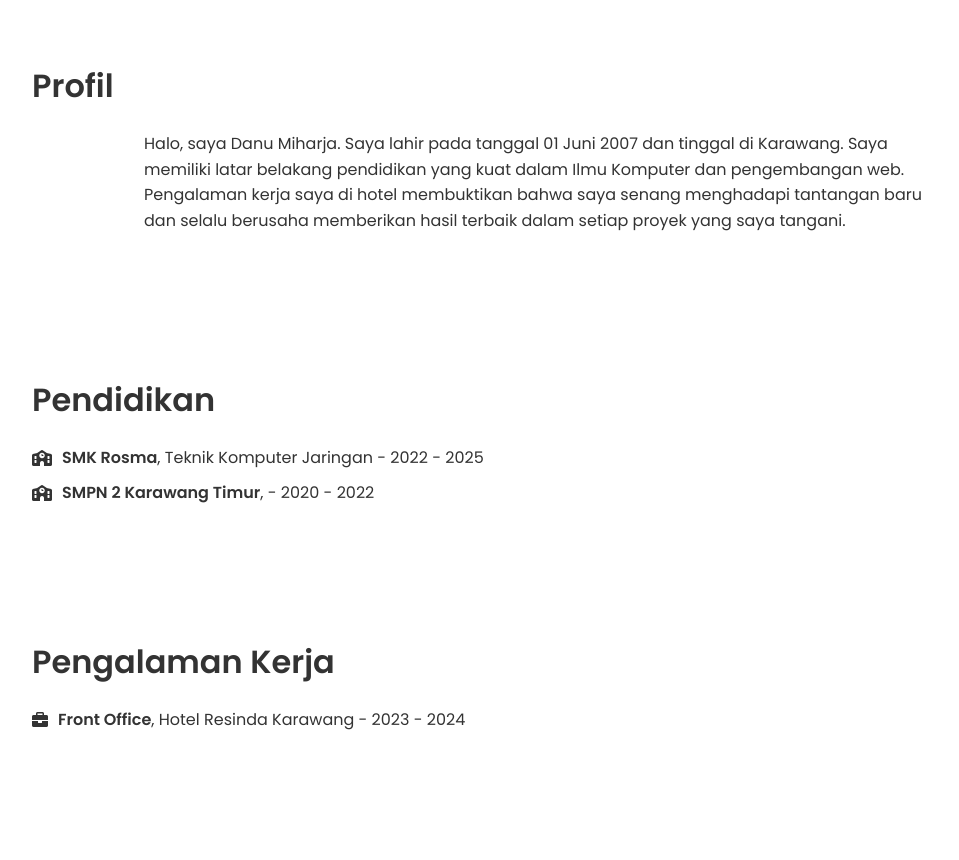
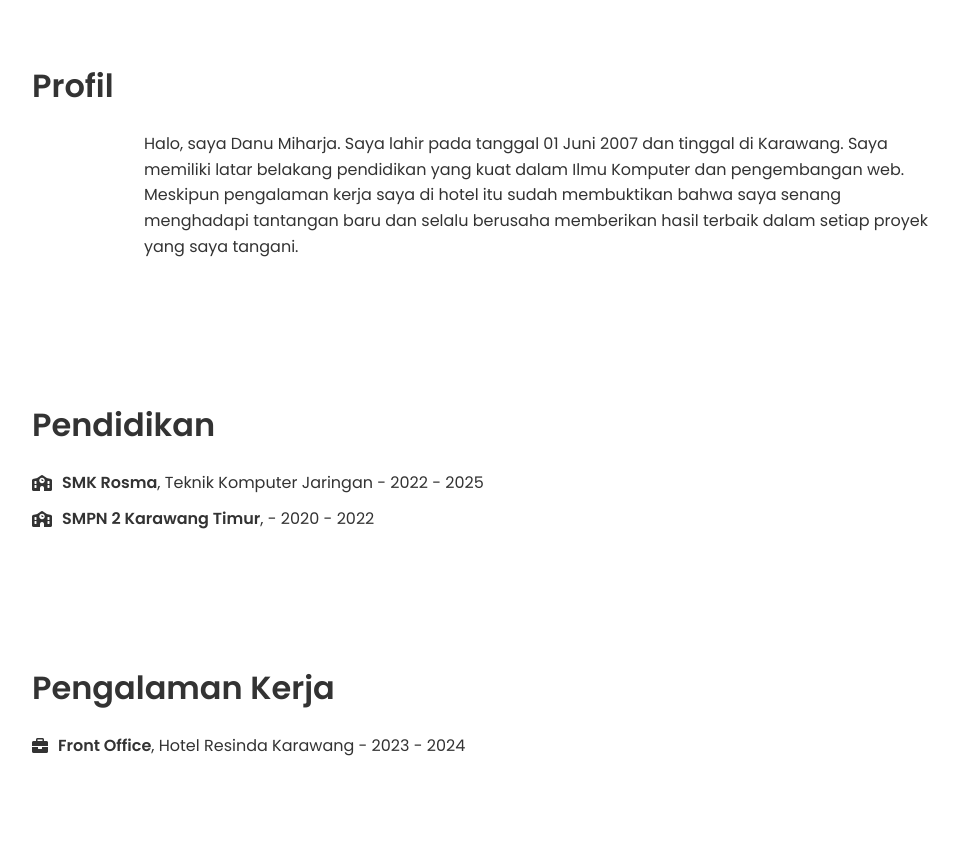
Before and after one commit to Axilote01/DanuMiharja, a plain HTML site: page index.html in a window 1280 px wide. Shown: the part 800-1660 px from the top of the page, without its empty margins (96-1055 px from the left). Drawn offline with Linux system fonts and the light colour scheme.

Commit message:
Update index.html

```diff
--- a/index.html
+++ b/index.html
@@ -45,7 +45,7 @@
     <main>
         <section id="profile" class="section">
             <h2>Profil</h2>
-            <p>Halo, saya Danu Miharja. Saya lahir pada tanggal 01 Juni 2007 dan tinggal di Karawang. Saya memiliki latar belakang pendidikan yang kuat dalam Ilmu Komputer dan pengembangan web. Pengalaman kerja saya di hotel membuktikan bahwa saya senang menghadapi tantangan baru dan selalu berusaha memberikan hasil terbaik dalam setiap proyek yang saya tangani.</p>
+            <p>Halo, saya Danu Miharja. Saya lahir pada tanggal 01 Juni 2007 dan tinggal di Karawang. Saya memiliki latar belakang pendidikan yang kuat dalam Ilmu Komputer dan pengembangan web. Meskipun pengalaman kerja saya di hotel itu sudah membuktikan bahwa saya senang menghadapi tantangan baru dan selalu berusaha memberikan hasil terbaik dalam setiap proyek yang saya tangani.</p>
         </section>
 
         <section id="education" class="section">
```
